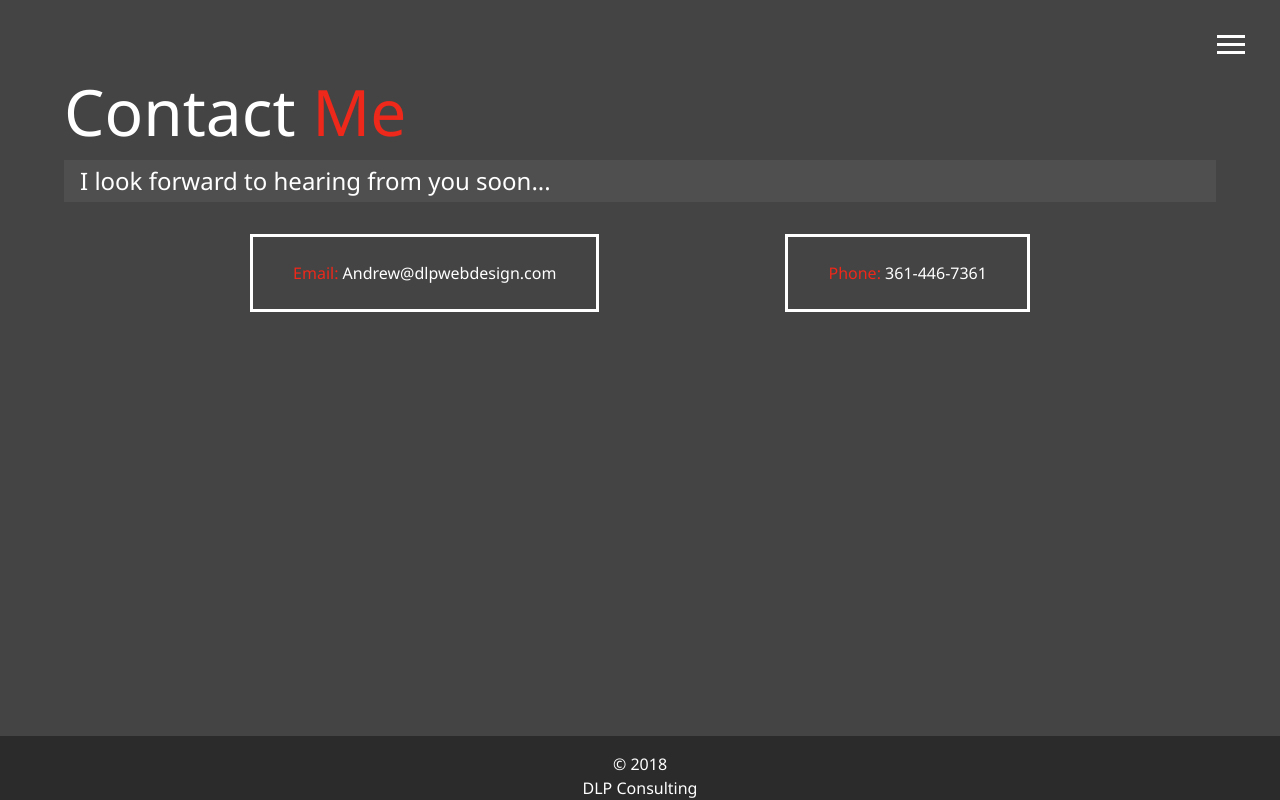
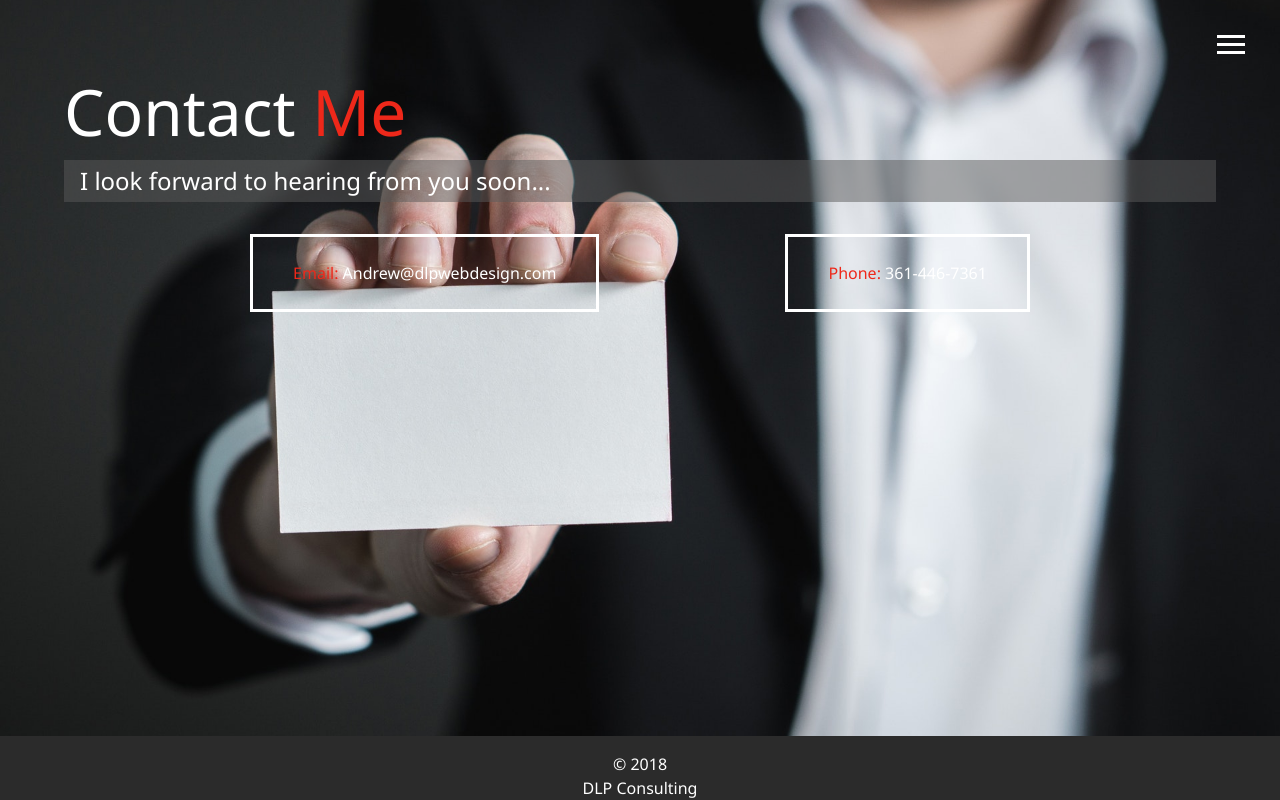
Before and after one commit to apairoflevis/First-Portfolio, a website: page dist/contact.html in a window 1280 px wide. Drawn offline with Linux system fonts and the light colour scheme.

Commit message:
Fixed opacity on text layer in work.html & added to config.scss @ line 14 and added image to contact info

```diff
--- a/scss/_config.scss
+++ b/scss/_config.scss
@@ -11,9 +11,10 @@
 @mixin background {
   @if $show-home-image {
     &#bg-img {
-      background: $home-image;
-      background-attachment: fixed;
-      background-position: cover;
+      background: $home-image no-repeat center center fixed;
+      background-size: cover;
+      height: 100%;
+      overflow: hidden;
 
       &:after {
         content: "";
--- a/scss/main.scss
+++ b/scss/main.scss
@@ -129,10 +129,8 @@ main {
     border: 3px #fff solid;
     padding: 1.5rem 2.5rem;
     margin-bottom: 3rem;
-    @include easeOut;
 
     &:hover {
-      opacity: 0.5;
       border-color: $secondary-color;
       @include easeOut;
     }
@@ -157,6 +155,24 @@ main {
 }
 
 //Contact Page
+.contact-img {
+  background: url(../img/contact.jpeg) no-repeat center center fixed;
+  background-size: cover;
+  height: 100%;
+  overflow: hidden;
+
+  &:after {
+    content: "";
+    position: absolute;
+    top: 0;
+    right: 0;
+    width: 100%;
+    height: 100%;
+    z-index: -1;
+    background: rgba($primary-color, $background-opacity);
+  }
+}
+
 .boxes {
   display: flex;
   flex-wrap: wrap;
```
Also changed, not shown: dist/contact.html, dist/css/main.css, dist/img/contact.jpeg (added).
